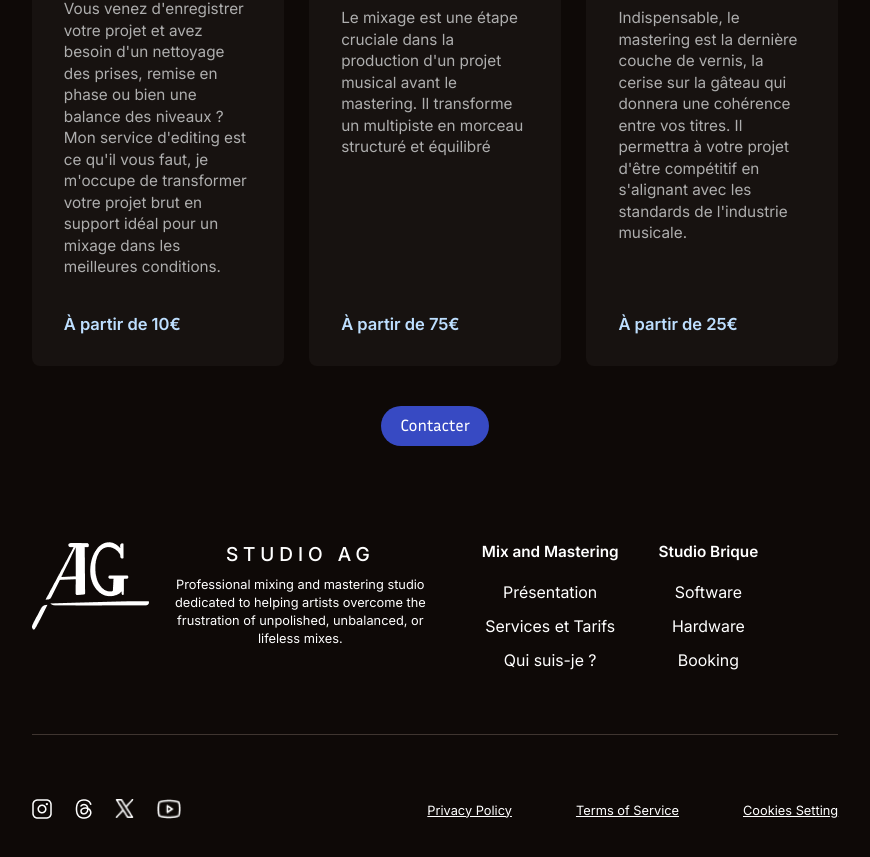
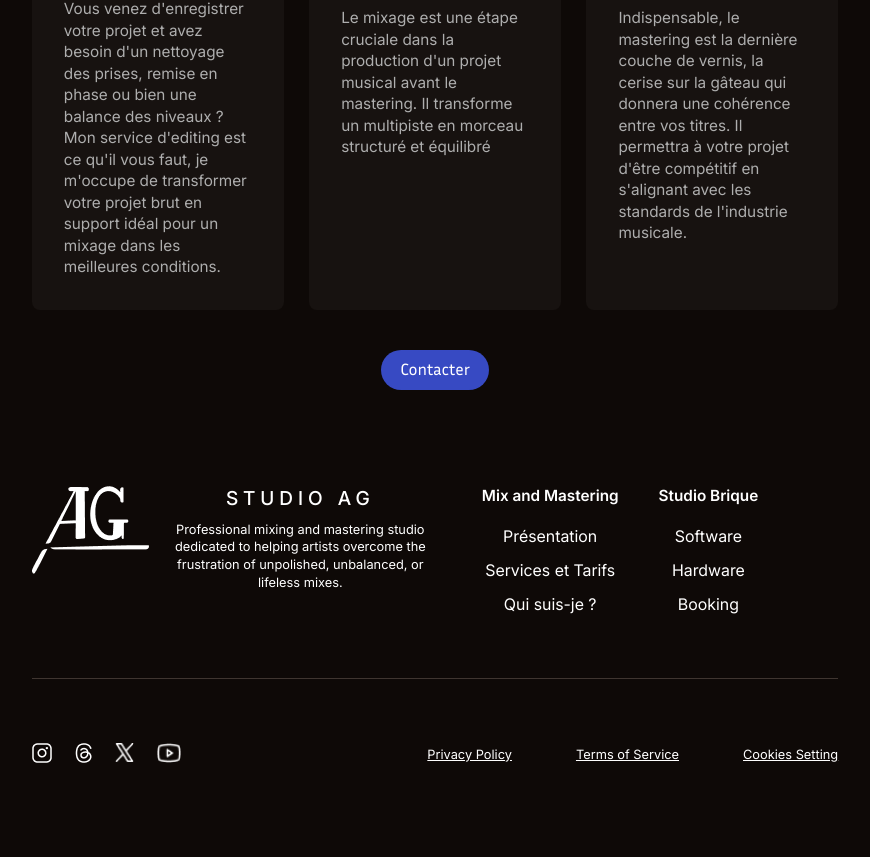
Before and after one commit to thefx3/studio-ag, a React (Vite) app: page / in a window 1280 px wide. Shown: the part 1580-2437 px from the top of the page, without its empty margins (205-1075 px from the left). Built offline with nearby package versions, Linux system fonts and the light colour scheme.

Commit message:
Fixed footer links

```diff
--- a/src/components/Footer.jsx
+++ b/src/components/Footer.jsx
@@ -26,17 +26,17 @@ function Footer () {
                 <Footersection
                 title="Mix and Mastering"
                 links={[
-                { href: "#home", text: "Présentation" },
-                { href: "#services", text: "Services et Tarifs" },
-                { href: "#about", text: "Qui suis-je ?" },
+                { href: "/", text: "Présentation" },
+                { href: "/services", text: "Services et Tarifs" },
+                { href: "/about", text: "Qui suis-je ?" },
                 ]}
             />
             <Footersection
                 title="Studio Brique"
                 links={[
-                { href: "#software", text: "Software" },
-                { href: "#hardware", text: "Hardware" },
-                { href: "#booking", text: "Booking" },
+                { href: "/software", text: "Software" },
+                { href: "/hardware", text: "Hardware" },
+                { href: "/booking", text: "Booking" },
                 ]}
             />
             </div>
--- a/src/components/Services-cards.jsx
+++ b/src/components/Services-cards.jsx
@@ -7,7 +7,6 @@ function Cards ({logo, title, description, price}) {
             <img src={logo} alt="Logo Service" className="card-logo" />
             <p className="card-title">{title}</p>
             <p className="card-description">{description}</p>
-            <p className="card-price">{price}</p>
         </div>
     )
 }
--- a/src/pages/Services.jsx
+++ b/src/pages/Services.jsx
@@ -33,19 +33,16 @@ function Services() {
                         title="Editing"
                         description="Vous venez d'enregistrer votre projet et avez besoin d'un nettoyage des prises, remise en phase ou bien une balance des niveaux ?
                         Mon service d'editing est ce qu'il vous faut, je m'occupe de transformer votre projet brut en support idéal pour un mixage dans les meilleures conditions."
-                        price="À partir de 10€"
                     />
                     <Cards
                         logo={mix}
                         title="Mixage"
                         description="Le mixage est une étape cruciale dans la production d'un projet musical avant le mastering. Il transforme un multipiste en morceau structuré et équilibré"
-                        price="À partir de 75€"
                     />
                     <Cards
                         logo={vol}
                         title="Mastering"
                         description="Indispensable, le mastering est la dernière couche de vernis, la cerise sur la gâteau qui donnera une cohérence entre vos titres. Il permettra à votre projet d'être compétitif en s'alignant avec les standards de l'industrie musicale."
-                        price="À partir de 25€"
                     />
                 </div>
             </div>
```
